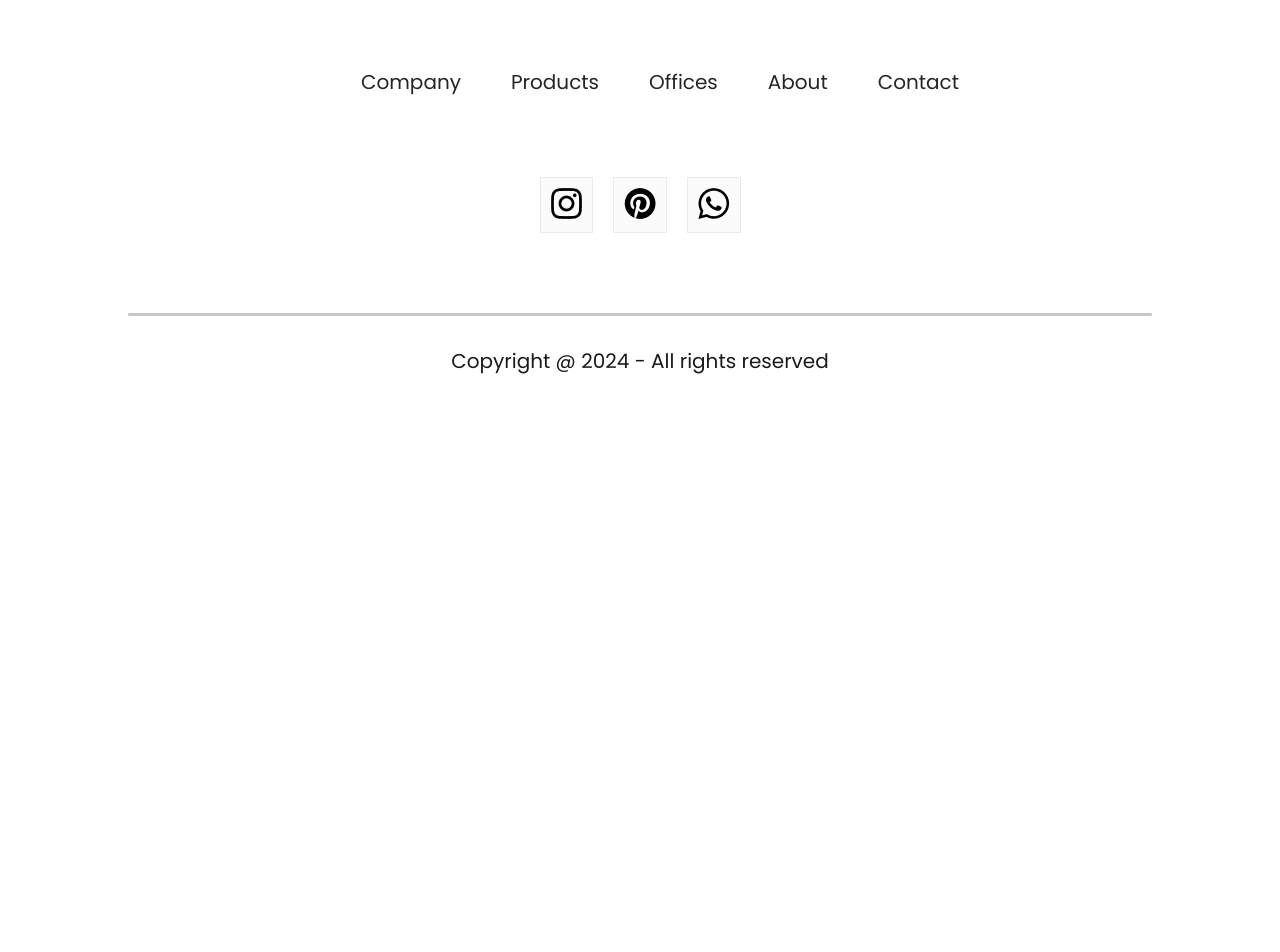
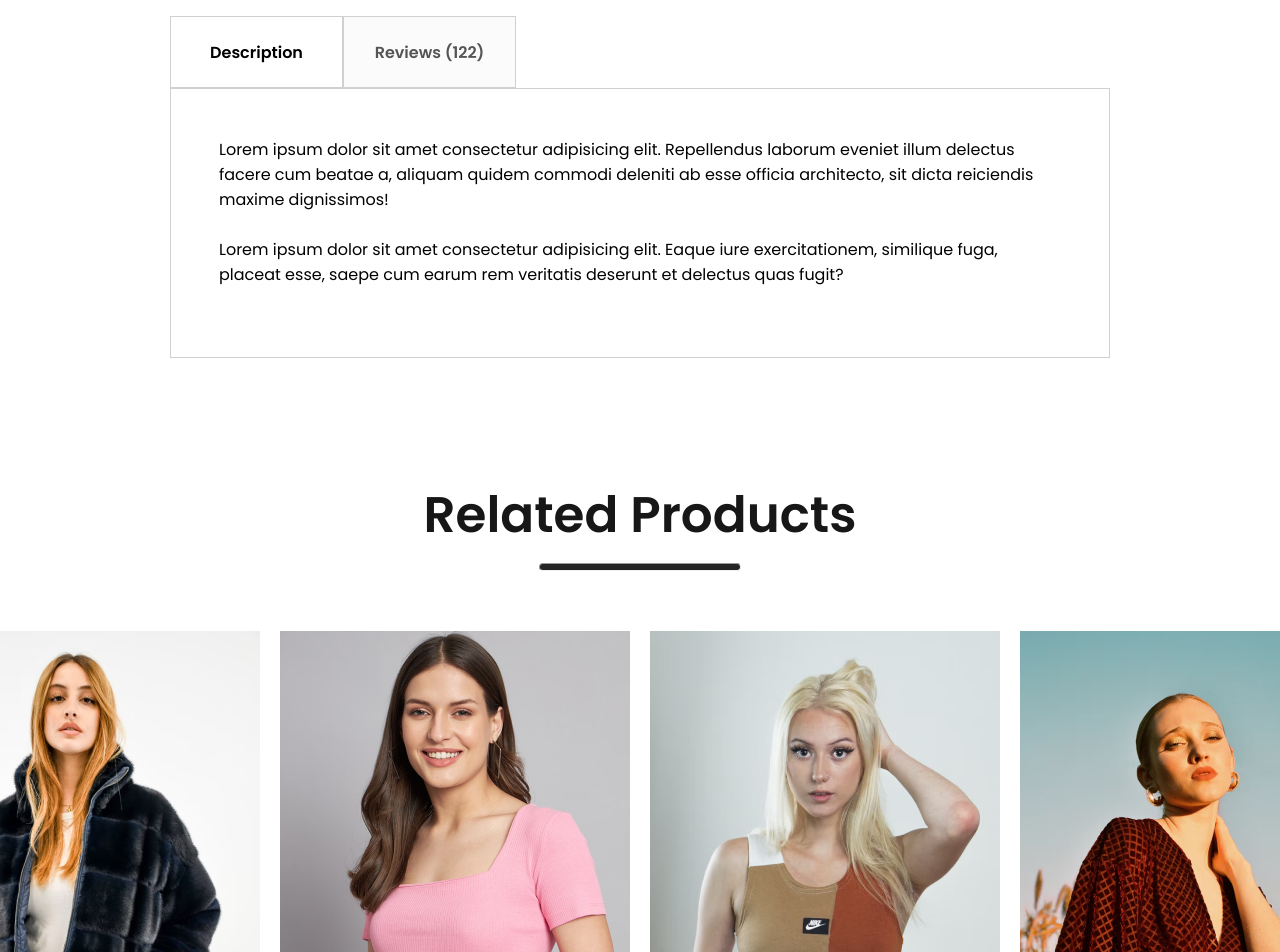
Before and after one commit to StellaCea/frontend, a React (Create React App) app: page /product/1 in a window 1280 px wide. Shown: the part 1240-2192 px from the top of the page. Before the commit the page ends 1646 px from the top, so only its background shows below. Built offline with nearby package versions, Linux system fonts and the light colour scheme.

Commit message:
added DescriptionBox and RelatedProducts

```diff
--- /dev/null
+++ b/src/Components/DescriptionBox/DescriptionBox.css
@@ -0,0 +1,29 @@
+.descriptionbox {
+    margin: 120px 170px;
+}
+.descriptionbox-navigator{
+    display: flex;
+}
+.descriptionbox-nav-box{
+    display: flex;
+    align-items: center;
+    justify-content: center;
+    font-size: 16px;
+    font-weight: 600;
+    width: 171px;
+    height: 70px;
+    border: 1px solid #d0d0d0;
+}
+.descriptionbox-nav-box.fade{
+    background: #fbfbfb;
+    color: #555;
+}
+.descriptionbox-description{
+    display: flex;
+    flex-direction: column;
+    gap: 25px;
+    border: 1px solid #d0d0d0;
+    padding: 48px;
+    padding-bottom: 70px;
+
+}
--- /dev/null
+++ b/src/Components/DescriptionBox/DescriptionBox.jsx
@@ -0,0 +1,17 @@
+import React from 'react';
+import './DescriptionBox.css';
+
+export const DescriptionBox = () => {
+    return (
+        <div className='descriptionbox'>
+            <div className="descriptionbox-navigator">
+                <div className="descriptionbox-nav-box">Description</div>
+                <div className="descriptionbox-nav-box fade">Reviews (122)</div>
+            </div>
+            <div className="descriptionbox-description">
+                <p>Lorem ipsum dolor sit amet consectetur adipisicing elit. Repellendus laborum eveniet illum delectus facere cum beatae a, aliquam quidem commodi deleniti ab esse officia architecto, sit dicta reiciendis maxime dignissimos!</p>
+                <p>Lorem ipsum dolor sit amet consectetur adipisicing elit. Eaque iure exercitationem, similique fuga, placeat esse, saepe cum earum rem veritatis deserunt et delectus quas fugit?</p>
+            </div>
+        </div>
+    )
+}
--- /dev/null
+++ b/src/Components/RelatedProducts/RelatedProducts.css
@@ -0,0 +1,23 @@
+.relatedproducts{
+    display: flex;
+    flex-direction: column;
+    align-items: center;
+    gap: 10px;
+    height: 90vh;
+}
+.relatedproducts h1{
+    color: #171717;
+    font-size: 50px;
+    font-weight: 600;
+}
+.relatedproducts hr{
+    width: 200px;
+    height: 6px;
+    border-radius: 10px;
+    background: #252525;
+}
+.relatedproducts-item{
+    margin-top: 50px;
+    display: flex;
+    gap: 20px;
+}
--- /dev/null
+++ b/src/Components/RelatedProducts/RelatedProducts.jsx
@@ -0,0 +1,18 @@
+import React from 'react';
+import './RelatedProducts.css';
+import data_product from '../Assets/data'
+import { Item } from '../Items/Item';
+
+export const RelatedProducts = () => {
+    return (
+        <div className='relatedproducts'>
+            <h1>Related Products</h1>
+            <hr />
+            <div className="relatedproducts-item">
+        {data_product.map((item,i) =>{
+            return <Item key={i} id={item.id} name={item.name} image={item.image} new_price={item.new_price} old_price={item.old_price} />
+        })}
+            </div>
+        </div>
+    )
+}
--- a/src/Pages/Product.jsx
+++ b/src/Pages/Product.jsx
@@ -1,7 +1,9 @@
 import React, { useContext } from 'react'
 import { useParams } from 'react-router-dom';
 import { Breadcrum } from '../Components/Breadcrums/Breadcrum';
+import { DescriptionBox } from '../Components/DescriptionBox/DescriptionBox';
 import { ProductDisplay } from '../Components/ProductDisplay/ProductDisplay';
+import { RelatedProducts } from '../Components/RelatedProducts/RelatedProducts';
 import { ShopContext } from '../Context/ShopContext'
 
 export const Product = () => {
@@ -12,6 +14,8 @@ export const Product = () => {
     <div>
       <Breadcrum product = {product} />
       <ProductDisplay product={product} />
+      <DescriptionBox />
+      <RelatedProducts />
     </div>
   )
 }
```
